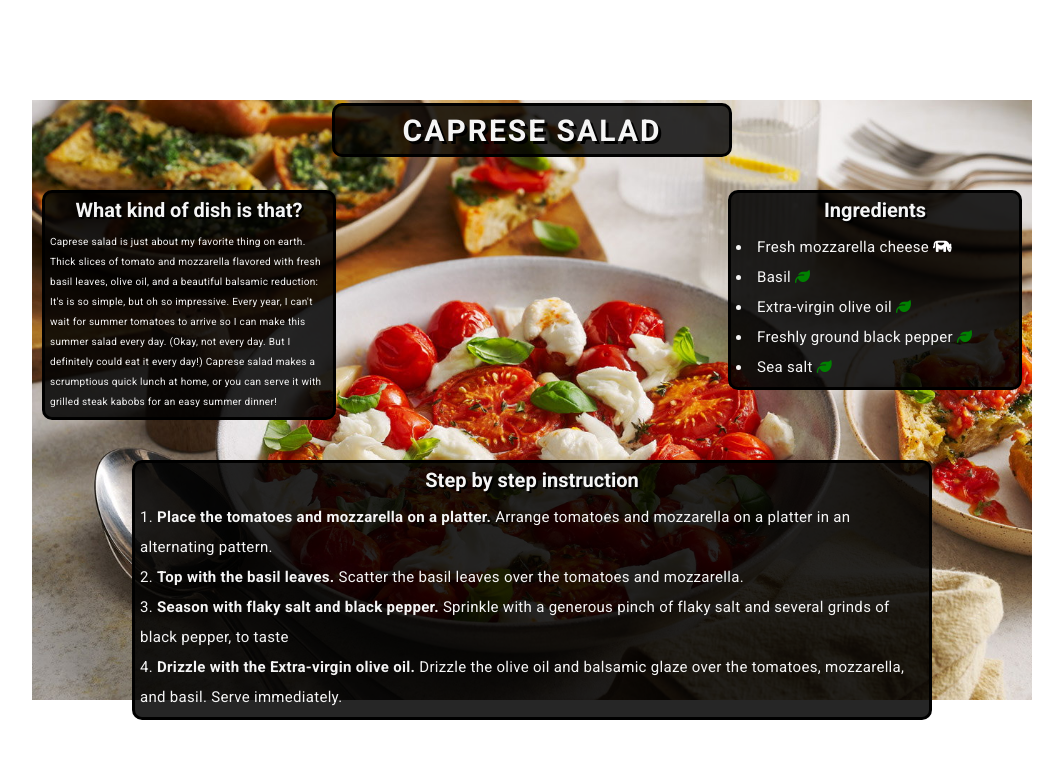
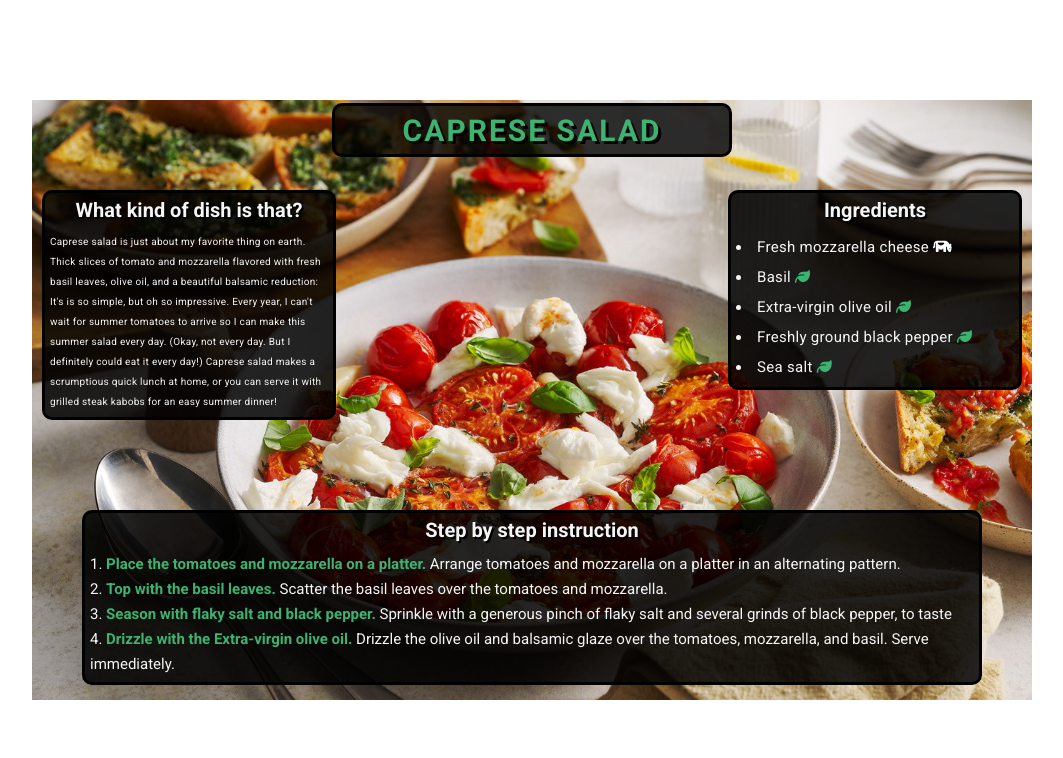
Before and after one commit to Aclyoneus/Recipe, a plain HTML site: page index.html in a window 1280 px wide. Shown: the whole page, without its empty margins (108-1171 px from the left). Drawn offline with Linux system fonts and the light colour scheme.

Commit message:
changed layout of instruction part + colors

```diff
--- a/style.css
+++ b/style.css
@@ -40,7 +40,7 @@ html {
 }
 
 .header-text {
-    color: whitesmoke;
+    color: mediumseagreen;
     font-size: 3rem;
     text-shadow: 3px 3px black;
     letter-spacing: 2px;
@@ -84,7 +84,7 @@ html {
     letter-spacing: .3px;
 }
 
-.dish-ingredients-entry, .instruction-step {
+.dish-ingredients-entry {
     font-size: 1.5rem;
     line-height: 3rem;
     letter-spacing: .3px;
@@ -99,7 +99,7 @@ html {
 }
 
 .vegan {
-    color: green;
+    color: mediumseagreen;
 }
 
 .instruction {
@@ -108,10 +108,19 @@ html {
 }
 
 .instruction-container {
-    width: 80%;
-    margin-top: 3%;
+    width: 90%;
+    margin-top: 8%;
     color: whitesmoke;
     background-color: rgba(0, 0, 0, 0.85);
     border: 3px solid black;
     border-radius: 10px;
 }
+
+.instruction-step {
+    font-size: 1.5rem;
+    line-height: 2.5rem;
+}
+
+b {
+    color: mediumseagreen;
+}
```
